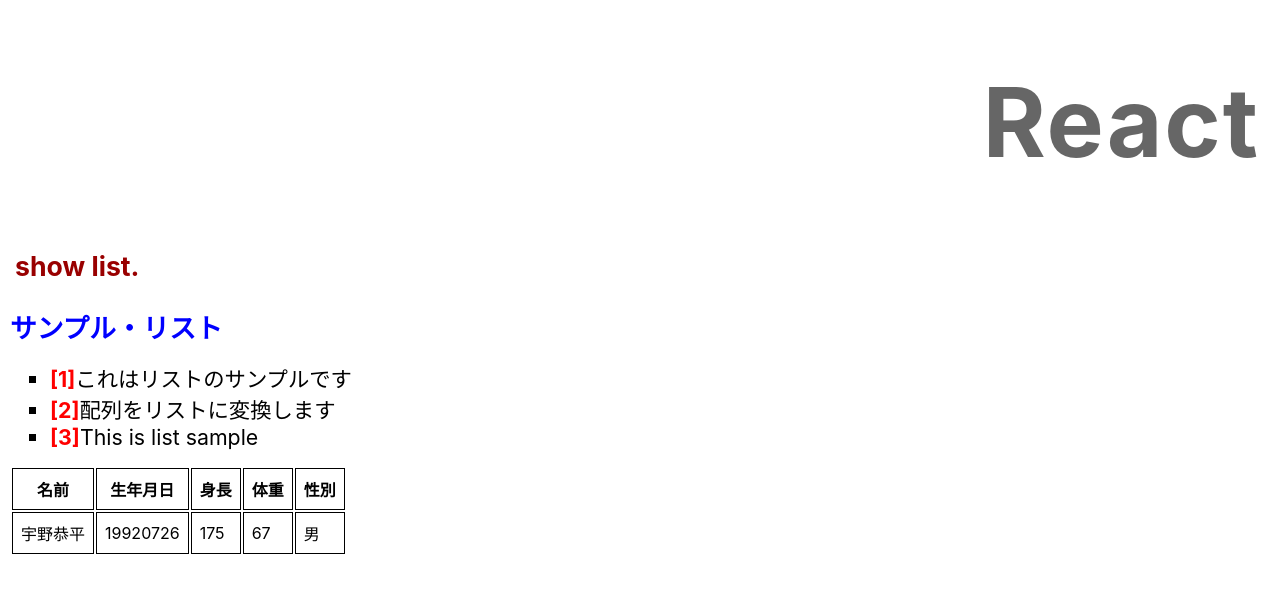
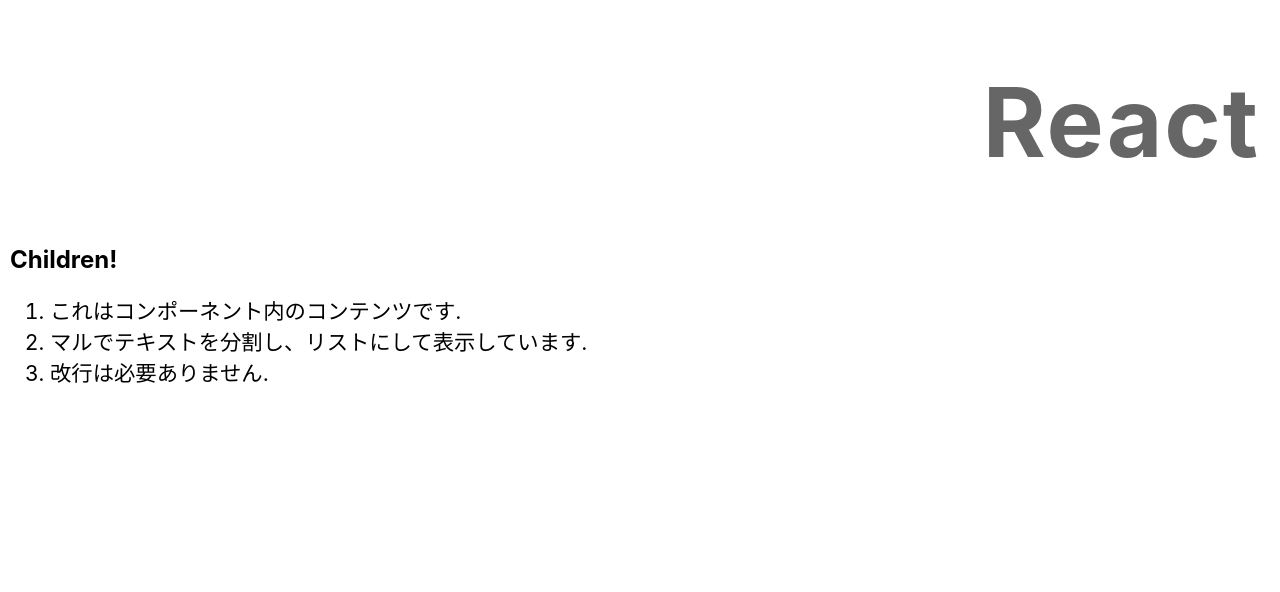
Before and after one commit to KyouheiUno/diary, a React (Create React App) app: page / in a window 1280 px wide. Shown: the top 592 px of the page. Built offline with nearby package versions, Linux system fonts and the light colour scheme.

Commit message:
子エレメント取得の練習

```diff
--- a/src/App.js
+++ b/src/App.js
@@ -3,12 +3,6 @@
 
 //コンポーネントを定義
 class App extends Component {
-
-  data = [
-    "これはリストのサンプルです",
-    "配列をリストに変換します",
-    "This is list sample"
-  ]
 
   //メッセージのスタイルを設定
   msgStyle = {
@@ -22,119 +16,69 @@
   constructor(props) {
     super(props);
     this.state = {
-      list: this.data
+      message: "type your name"
     };
+  //関数のバインド処理
+  this.doChange = this.doChange.bind(this);
+  this.doSubmit = this.doSubmit.bind(this);
+  }
+
+  //chengeメソッドを定義
+  doChange(event) {
+    this.input = event.target.value;
+  }
+
+  //doSubmitメソッドを定義
+  doSubmit(event) {
+    this.setState({
+      message: "Hello, " + this.input + "!!"
+    });
+    event.preventDefault(); //デフォルトの機能を抑止するメソッド
   }
 
   render(){
-    return (
+    return(
       <div>
         <h1>React</h1>
-        <h2 style={this.msgStyle}>show list.</h2>
-        <List title="サンプル・リスト" data={this.data} />
-        <Table />
+        <Message title="Children!">
+          これはコンポーネント内のコンテンツです。
+          マルでテキストを分割し、リストにして表示しています。
+          改行は必要ありません。
+        </Message>
       </div>
     )
   }
 }
 
-//リストコンポーネントを新たに定義
-class List extends Component {
-  number = 1;
+class Message extends Component {
 
-  title = {
-    fontSize: "20pt",
-    fontWeight: "bold",
-    color: "blue"
-  };
+  li = {
+    fontSize: "16pt",
+    color: "#06",
+    margin: "0px",
+    padding: "0px"
+  }
 
-  render(){
-    let data = this.props.data
+  render() {
+    let content = this.props.children;
+    let array = content.split("。");
+    let array2 = [];
+    for(let i = 0; i < array.length; i++) {
+      if(array[i].trim() !== ""){
+        array2.push(array[i]);
+      }
+    }
+
+    let list = array2.map( (value, key) => (
+      <li style={this.li} key={key}>{value}.</li>
+    ));
     return (
       <div>
-        <p style={this.title}>{this.props.title}</p>
-        <ul>
-          {data.map((item) =>
-            <Item number={this.number++} value={item} key={this.number} /> )
-          }
-        </ul>
+        <h2>{this.props.title}</h2>
+        <ol>{list}</ol>
       </div>
     )
   }
 }
 
-//アイテムコンポーネントを新たに定義
-class Item extends Component {
-  //CSSを定義
-  li = {
-    listStyleType: "square",
-    fontSize: "16pt",
-    color: "#06",
-    margin: "0px",
-    padding: "red"
-  }
-
-  num = {
-    fontWeight: "bold",
-    color: "red"
-  }
-
-  render(){
-    return (
-      <li style={this.li}>
-        <span style={this.num}>[{this.props.number}]</span>
-          {this.props.value}
-      </li>
-    );
-  }
-}
-
-//テーブルコンポーネントを定義
-class Table extends Component {
-
-  //テーブルのデータを設定
-  tableData = [
-    "名前",
-    "生年月日",
-    "身長",
-    "体重",
-    "性別"
-  ]
-  //テーブルのセルのデータを設定
-  tableValue = [
-    "宇野恭平",
-    "19920726",
-    "175",
-    "67",
-    "男"
-  ]
-  //テーブルの枠のスタイルを設定
-  tableStyle = {
-    border: "1px solid black",
-    padding: "8px"
-  }
-
-  render(){
-    let tableStyle = this.tableStyle
-    return(
-      <table>
-        <thead>
-          <tr>
-            {this.tableData.map( (items) =>
-              <th style={tableStyle} key={items}>{items}</th> )
-            }
-          </tr>
-        </thead>
-        <tbody>
-          <tr>
-            {this.tableValue.map( (items) =>
-              <td style={tableStyle} key={items}>{items}</td> )
-            }
-          </tr>
-        </tbody>
-      </table>
-    )
-  }
-}
-
 export default App;
```
